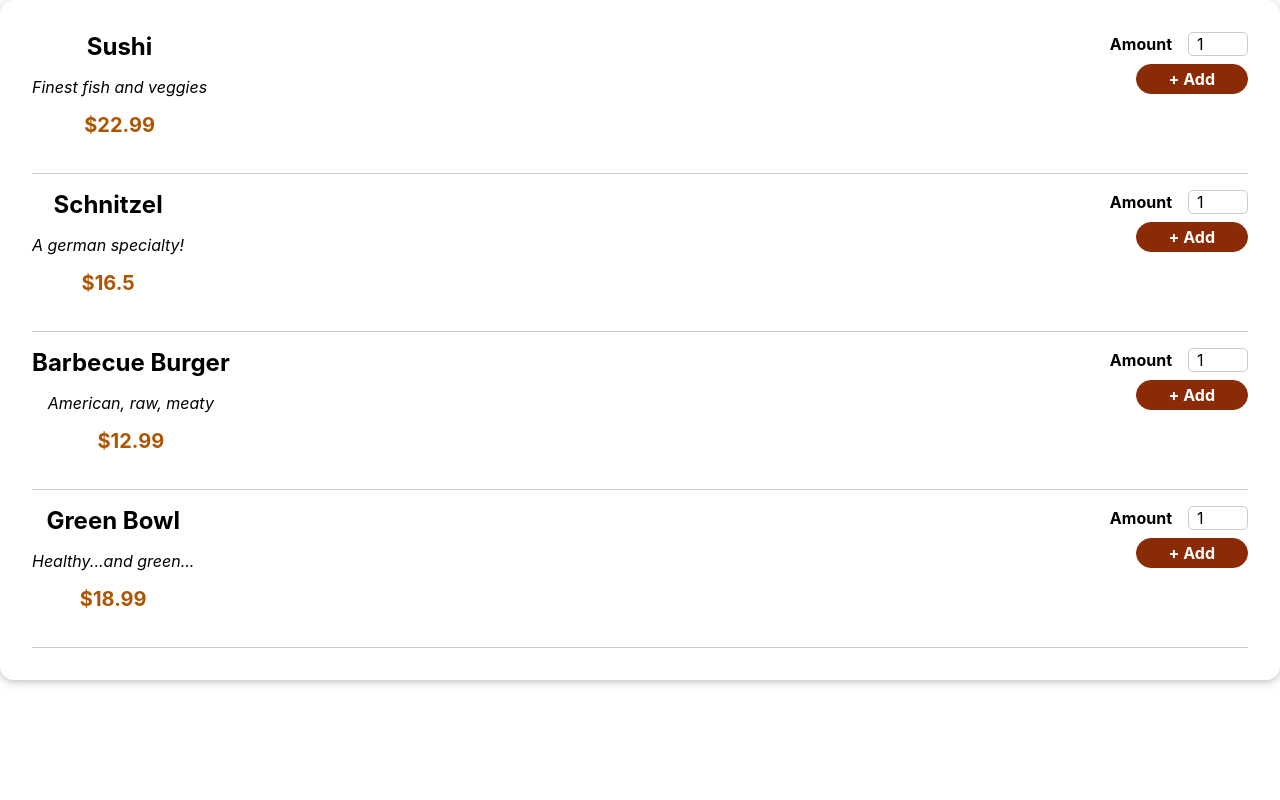
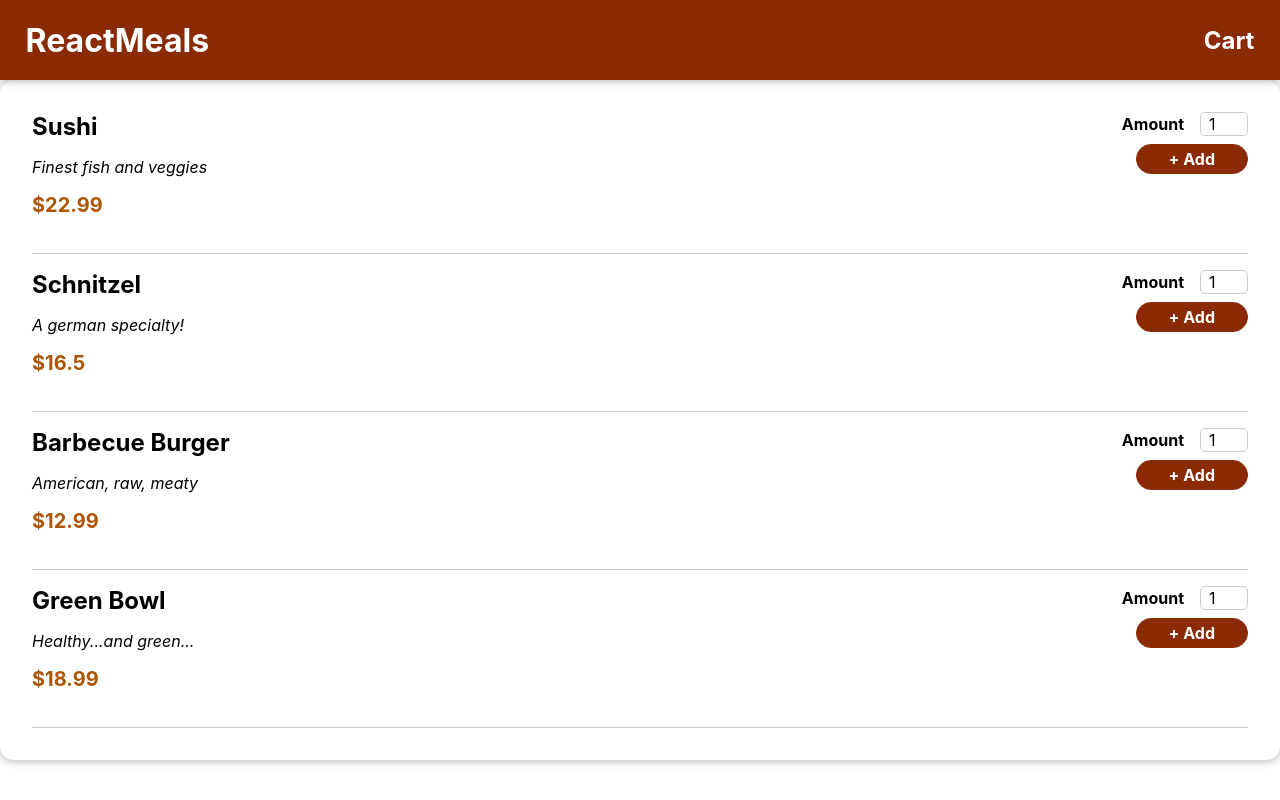
Before and after one commit to FlorFerr/food-order, a React (Create React App) app: page / in a window 1280 px wide. Built offline with nearby package versions, Linux system fonts and the light colour scheme.

Commit message:
header y css

```diff
--- a/src/App.js
+++ b/src/App.js
@@ -1,11 +1,13 @@
-import './App.css';
+import Header from './Components/Layout/Header';
 import MealList from './Components/MealList/MealList';
 
 function App() {
   return (
-    <div className="App">
-        <MealList></MealList>
-    </div>
+    <>
+      <Header></Header>
+      <MealList />
+
+    </>
   );
 }
 
--- /dev/null
+++ b/src/Components/Layout/Header.css
@@ -0,0 +1,15 @@
+.header {
+    position: relative;
+    top: 0;
+    left: 0;
+    width: 100%;
+    height: 5rem;
+    background-color: #8a2b06;
+    color: white;
+    display: flex;
+    justify-content: space-between;
+    align-items: center;
+    padding: 0 2%;
+    box-shadow: 0 2px 8px rgba(0, 0, 0, 0.25);
+    z-index: 10;
+  }
--- /dev/null
+++ b/src/Components/Layout/Header.js
@@ -0,0 +1,13 @@
+import React from 'react';
+import './Header.css'
+
+const Header = () => {
+  return (
+    <header className='header'>
+        <h1>ReactMeals</h1>
+        <h2>Cart</h2>
+    </header>
+  )
+}
+
+export default Header
--- a/src/index.css
+++ b/src/index.css
@@ -1,3 +1,6 @@
+*{
+  box-sizing: border-box;
+}
 body {
   margin: 0;
   font-family: -apple-system, BlinkMacSystemFont, 'Segoe UI', 'Roboto', 'Oxygen',
```
